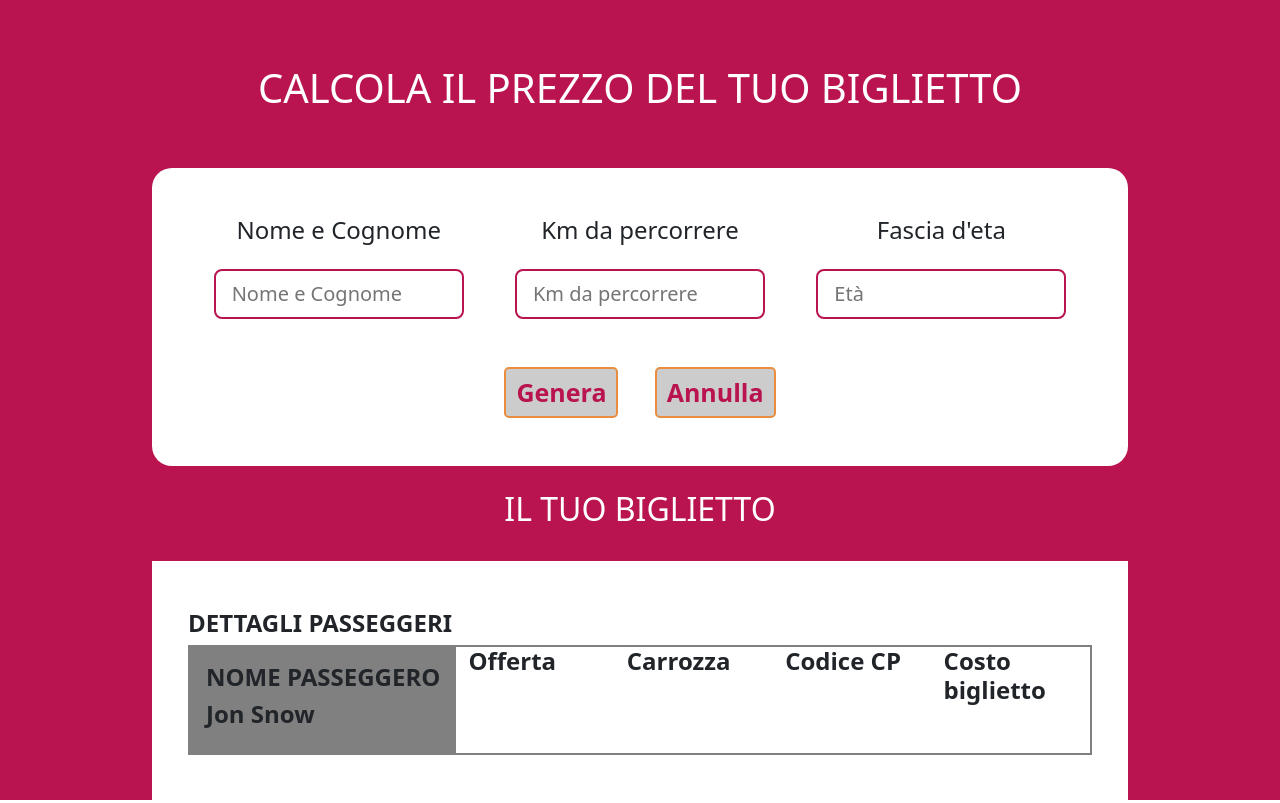
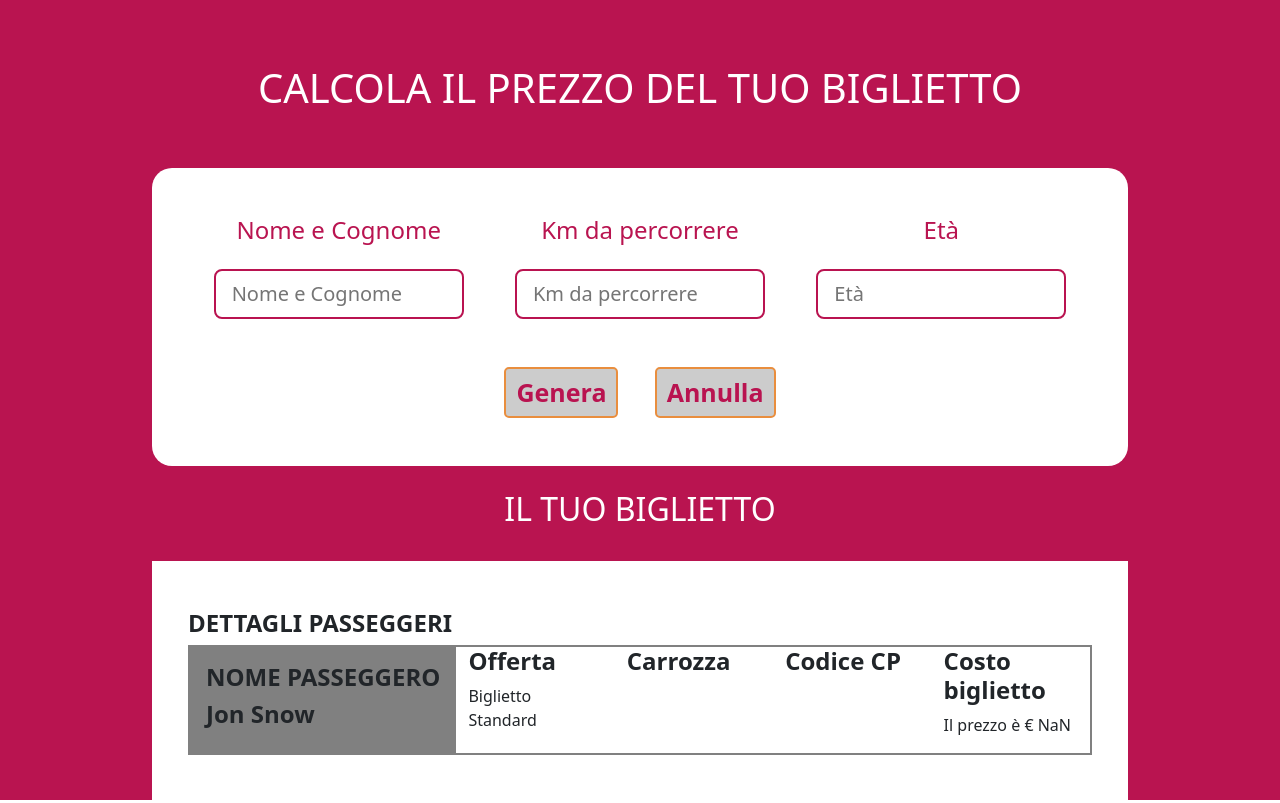
Before and after one commit to BrigitteFlores16/js-biglietto-treno-form, a plain HTML site: page index.html in a window 1280 px wide. Both pictures are taken after a click on the button "Genera". Drawn offline with nearby package versions, Linux system fonts and the light colour scheme.

Commit message:
completato esercizio

```diff
--- a/css/style.css
+++ b/css/style.css
@@ -25,7 +25,7 @@
         height: 50px;
     }
     .purple-color {
-        color: var(--purple-color);
+        color:#B91450 ;
     }
 
     .form_container > form > div{
--- a/index.html
+++ b/index.html
@@ -28,7 +28,7 @@
                       <input class="form-control-lg" type="number" id="km" name="km" placeholder="Km da percorrere"/>
                   </div>
                   <div class="col">
-                      <h4 class="purple-color pb-3">Fascia d'eta</h4>
+                      <h4 class="purple-color pb-3">Età</h4>
                       <input class="form-control-lg" type="number" id="age" name="age" placeholder="Età"/>
                   </div>
                   <div class="row">
--- a/js/script.js
+++ b/js/script.js
@@ -1,3 +1,52 @@
 const userName = document.getElementById('firstnamelastname');
 const km = document.getElementById('km');
-console.log ('km', km, typeof km);
+const ageSelect = document.getElementById('age');
+const calcButton = document.getElementById('calc');
+const annullaButton = document.getElementById('annulla');
+const discountTypeDiv = document.getElementById('discount-type');
+const resultContainerDiv = document.getElementById('result-container');
+
+
+calcButton.addEventListener('click', function() {
+
+    console.log('km.value', km.value, typeof km.value);
+    console.log('age.value', age.value, typeof age.value);
+
+    const kmNumber = parseInt(km.value);
+    const ageNumber = parseInt(age.value);
+
+    let discount20 = ('Biglietto under 18 - Sconto 20%');
+    let discount40 = ('Biglietto over 65 - Sconto 40%');
+    let nodiscount = ('Biglietto Standard');
+
+
+    let price =(kmNumber * 0.21);
+    console.log('price', price, typeof price);
+
+
+
+    if (ageNumber < 18) {
+        price *= 0.8;
+        const discountType = document.querySelector('#discount-type');
+        discountType.innerHTML = discount20;
+
+    }
+
+    else if (ageNumber > 65) {
+        price *= 0.6;
+        const discountType = document.querySelector('#discount-type');
+        discountType.innerHTML = discount40;
+    }
+
+    else if (ageNumber >= 65 <= 18) {
+        const discountType = document.querySelector('#discount-type');
+        discountType.innerHTML = nodiscount;
+    }
+
+    const resultContainer = document.querySelector('#result-container');
+    console.log ('resultContainer', resultContainer, typeof resultContainer);
+
+    resultContainer.innerHTML = 'Il prezzo è € ' + (price ).toFixed(2);
+
+
+});
```
